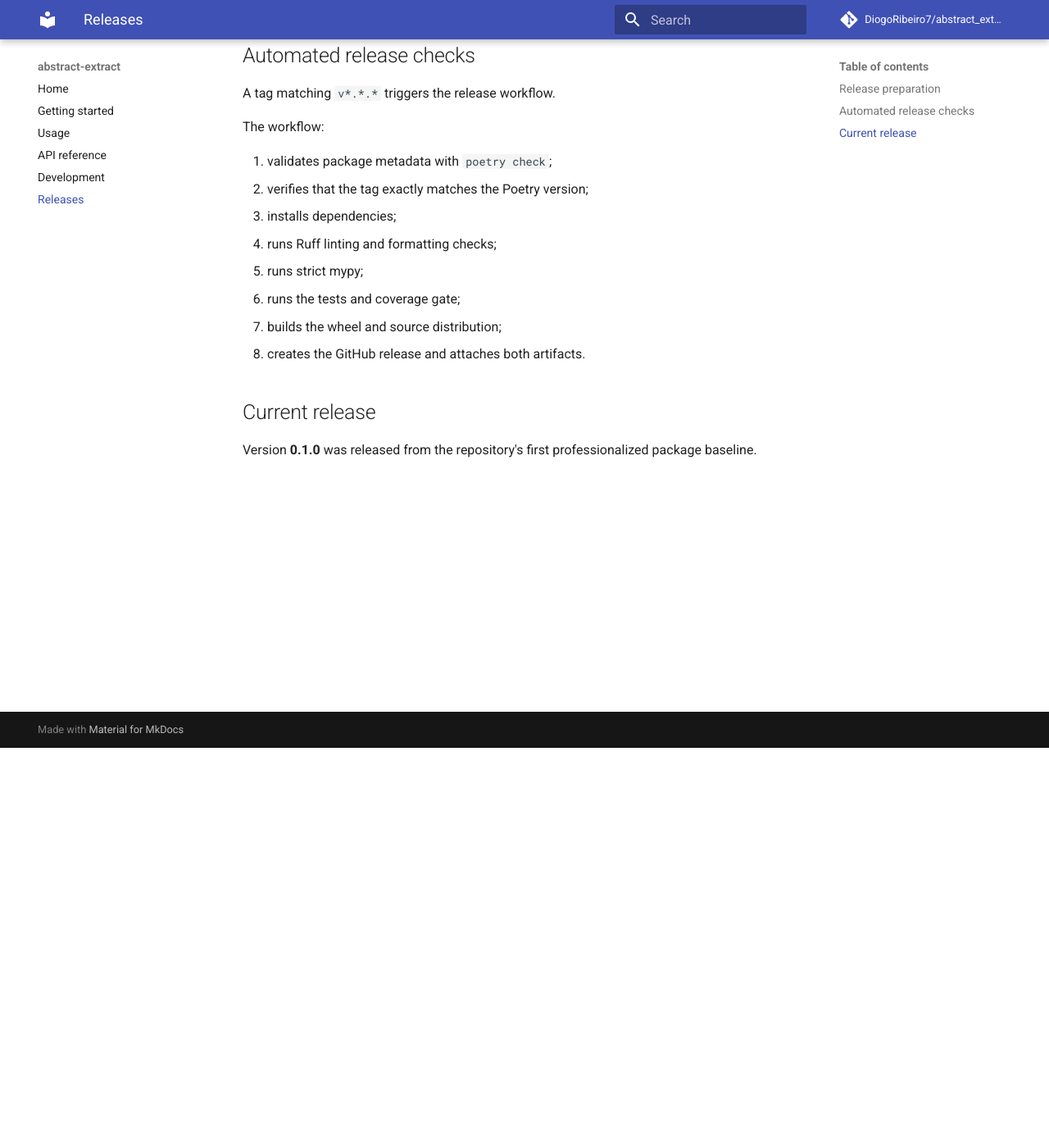
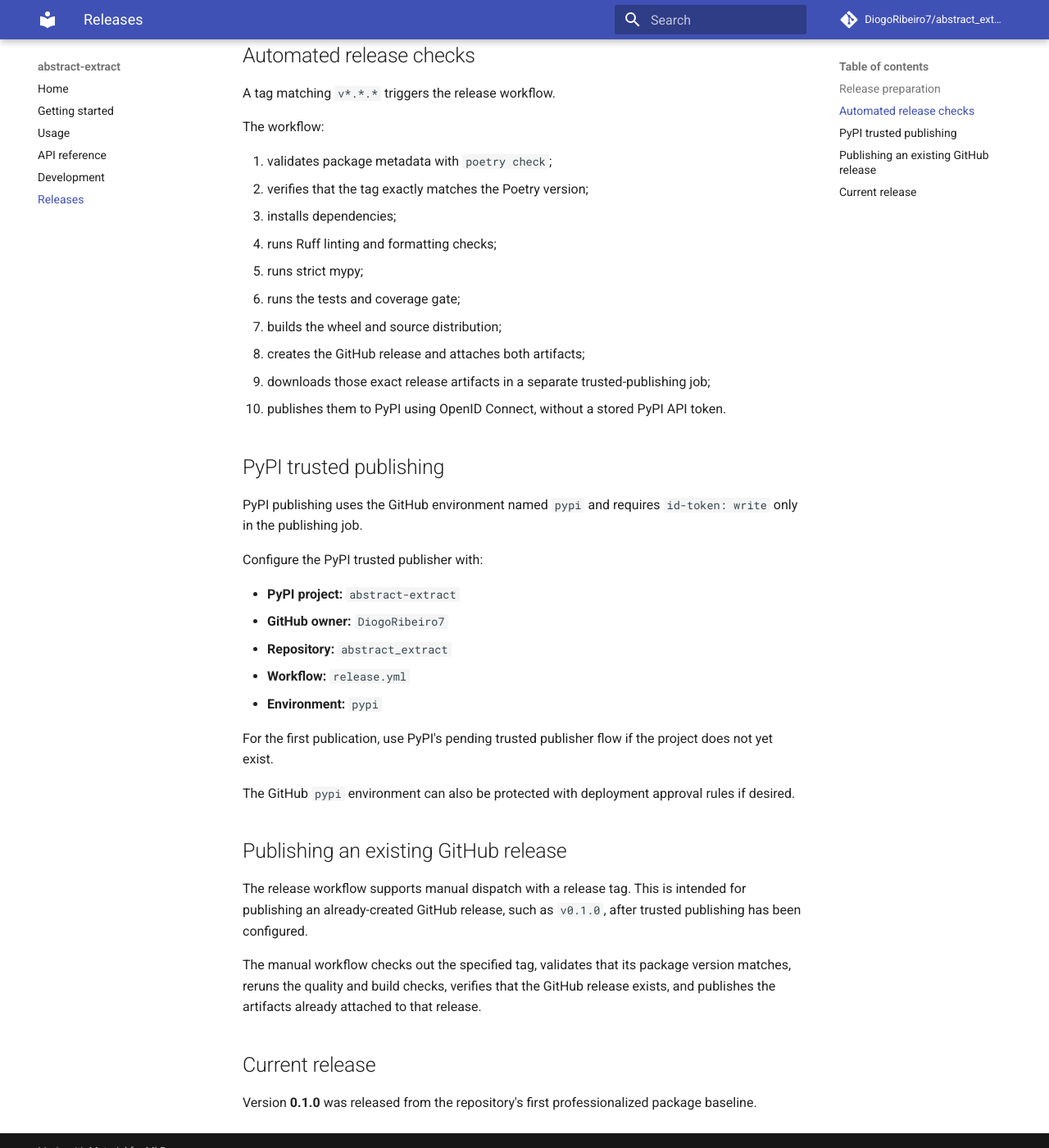
Before and after one commit to DiogoRibeiro7/abstract_extract, an MkDocs documentation site: the page built from docs/releases.md, in a window 1280 px wide and 1400 px high, scrolled down 488 px. Shown: the whole window at 82% size. Built offline with MkDocs 1.6.1 and Material for MkDocs 9.7.7, drawn with Linux system fonts in a browser that asks for light colours; comment, search, counter and statistics services are not loaded.

Commit message:
Document PyPI trusted publishing

```diff
--- a/docs/releases.md
+++ b/docs/releases.md
@@ -25,7 +25,31 @@ The workflow:
 5. runs strict mypy;
 6. runs the tests and coverage gate;
 7. builds the wheel and source distribution;
-8. creates the GitHub release and attaches both artifacts.
+8. creates the GitHub release and attaches both artifacts;
+9. downloads those exact release artifacts in a separate trusted-publishing job;
+10. publishes them to PyPI using OpenID Connect, without a stored PyPI API token.
+
+## PyPI trusted publishing
+
+PyPI publishing uses the GitHub environment named `pypi` and requires `id-token: write` only in the publishing job.
+
+Configure the PyPI trusted publisher with:
+
+- **PyPI project:** `abstract-extract`
+- **GitHub owner:** `DiogoRibeiro7`
+- **Repository:** `abstract_extract`
+- **Workflow:** `release.yml`
+- **Environment:** `pypi`
+
+For the first publication, use PyPI's pending trusted publisher flow if the project does not yet exist.
+
+The GitHub `pypi` environment can also be protected with deployment approval rules if desired.
+
+## Publishing an existing GitHub release
+
+The release workflow supports manual dispatch with a release tag. This is intended for publishing an already-created GitHub release, such as `v0.1.0`, after trusted publishing has been configured.
+
+The manual workflow checks out the specified tag, validates that its package version matches, reruns the quality and build checks, verifies that the GitHub release exists, and publishes the artifacts already attached to that release.
 
 ## Current release
 
```
